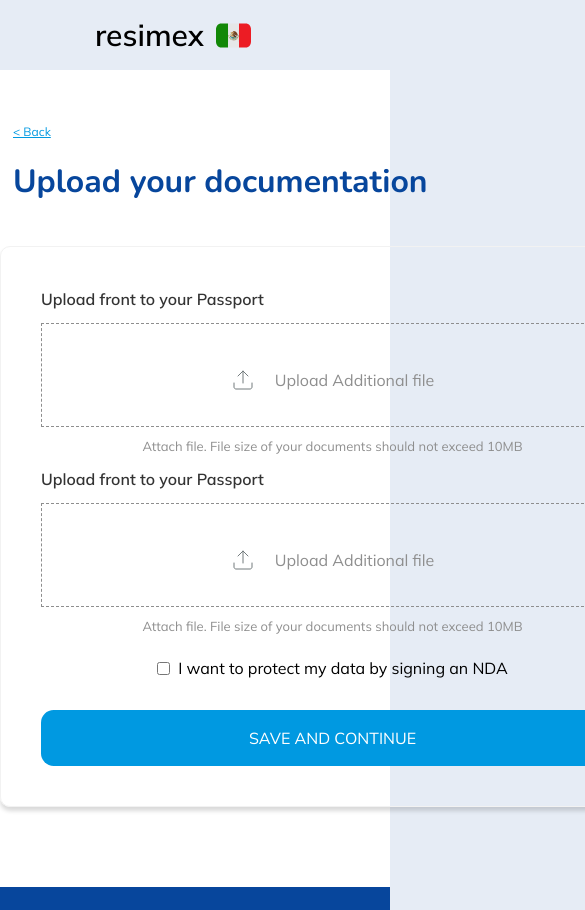
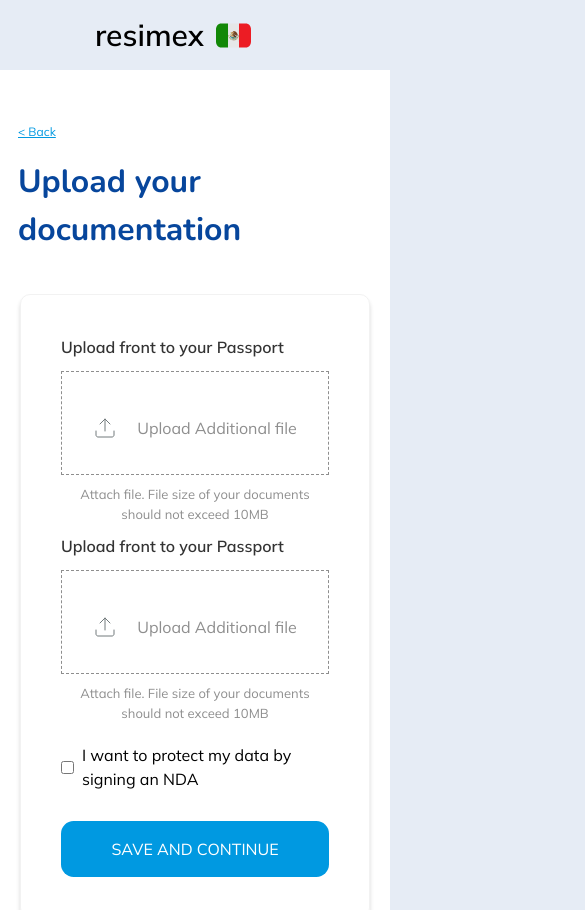
Before and after one commit to EnriqueChavez09/academlo_web, a Next.js app: page /application/steps/upload in a window 390 px wide. Shown: the top 910 px of the page, 585 px wide, since content can reach past the window. Built offline with nearby package versions, Linux system fonts and the light colour scheme.

Commit message:
style: realizando responsive upload

```diff
--- a/src/styles/containers/step/FormUploadStep.scss
+++ b/src/styles/containers/step/FormUploadStep.scss
@@ -1,7 +1,15 @@
 .formUploadStep {
   @extend .borderContent;
   padding: 20px 40px;
-  width: 665px;
+  @include breakpoints(sm) {
+    width: 350px;
+  }
+  @include breakpoints(md) {
+    width: 391px;
+  }
+  @include breakpoints(lg) {
+    width: 665px;
+  }
   &__form {
     padding: 20px 0;
     div:nth-child(2) {
--- a/src/styles/pages/step/PersonalInformation.scss
+++ b/src/styles/pages/step/PersonalInformation.scss
@@ -9,7 +9,7 @@
     &__text {
       padding-top: 48px;
       @include breakpoints(sm) {
-        padding-left: 13px;
+        padding-left: 18px;
       }
       @include breakpoints(md) {
         padding-left: auto;
```
